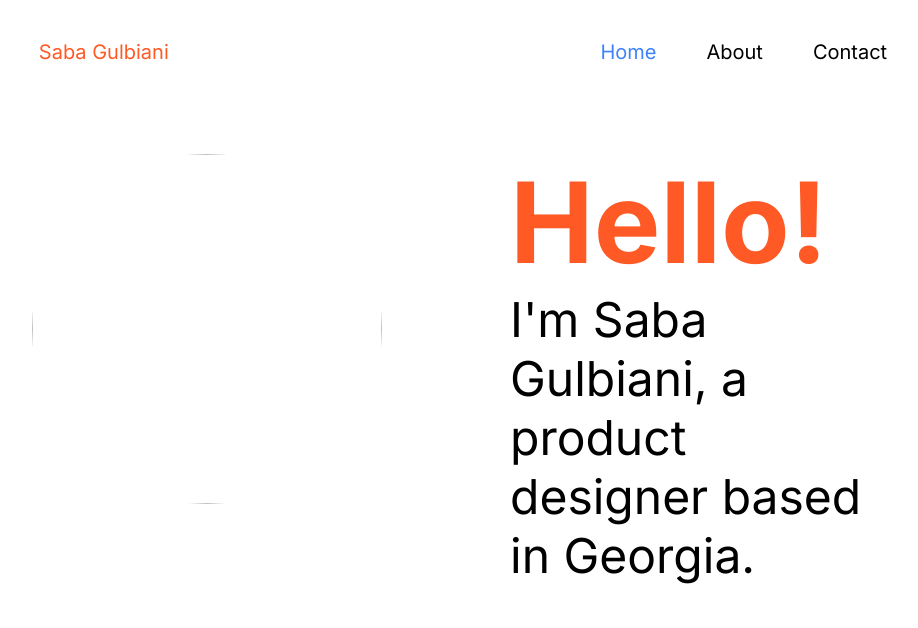
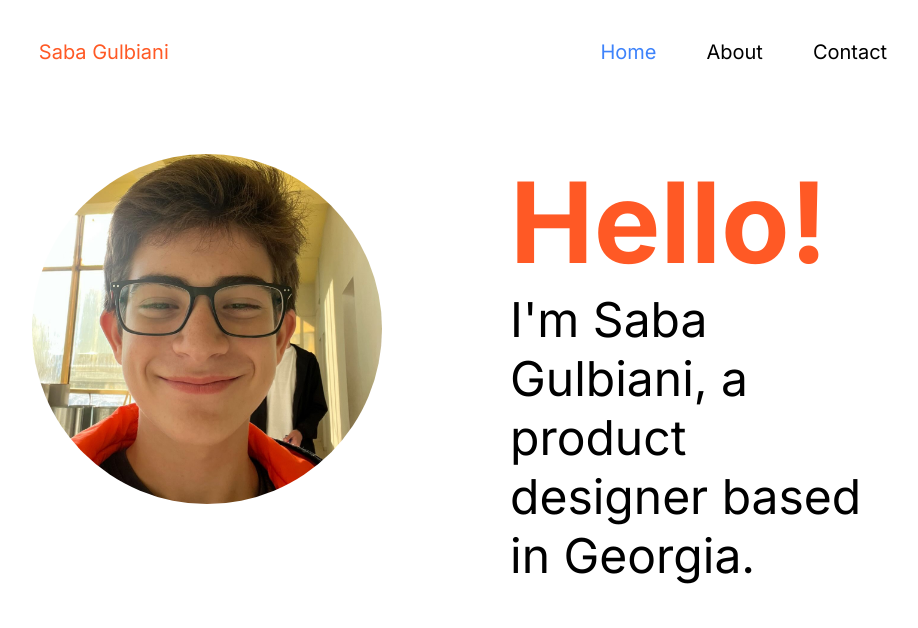
Before and after one commit to sabagulbian1/portfolio, a plain HTML site: page index.html in a window 1280 px wide. Shown: the top 628 px of the page, without its empty margins (177-1095 px from the left). Drawn offline with Linux system fonts and the light colour scheme.

Commit message:
index.html

```diff
--- a/index.html
+++ b/index.html
@@ -33,7 +33,7 @@
     <main>
       <div class="content_wraper">
         <div class="left_wraper">
-          <img src="./assets/me.jpeg" alt="" />
+          <img src="./me.jpeg" alt="" />
         </div>
         <div class="right_wraper">
           <h1>Hello!</h1>
```
